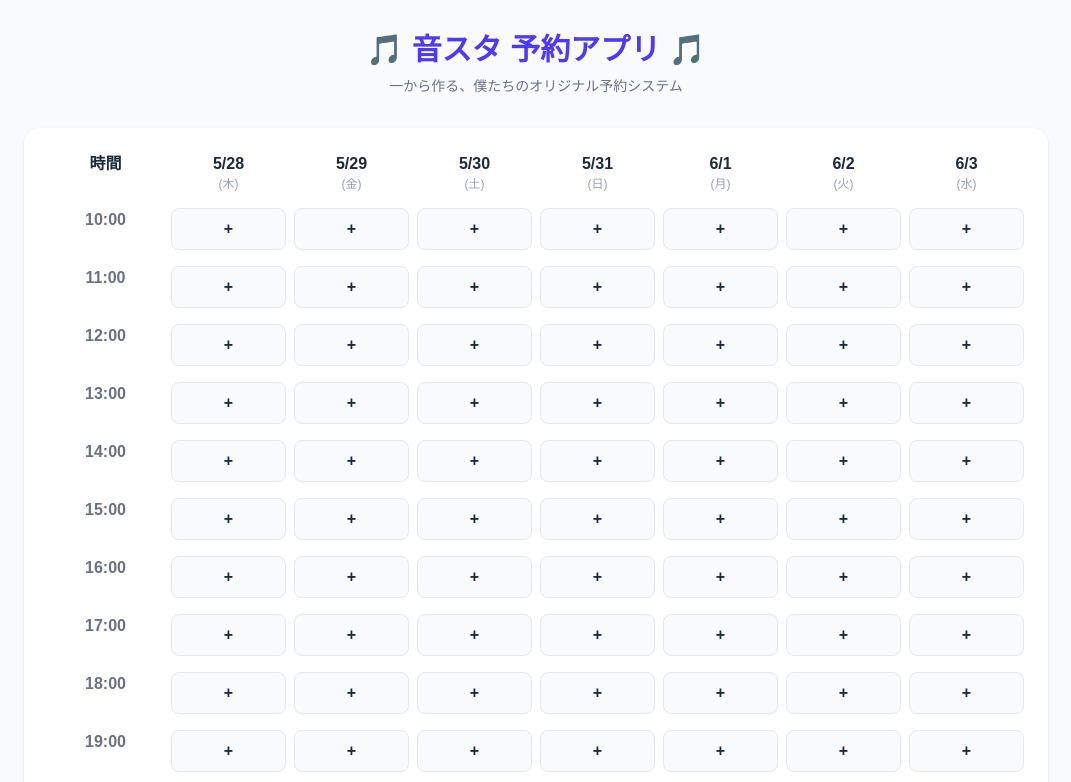
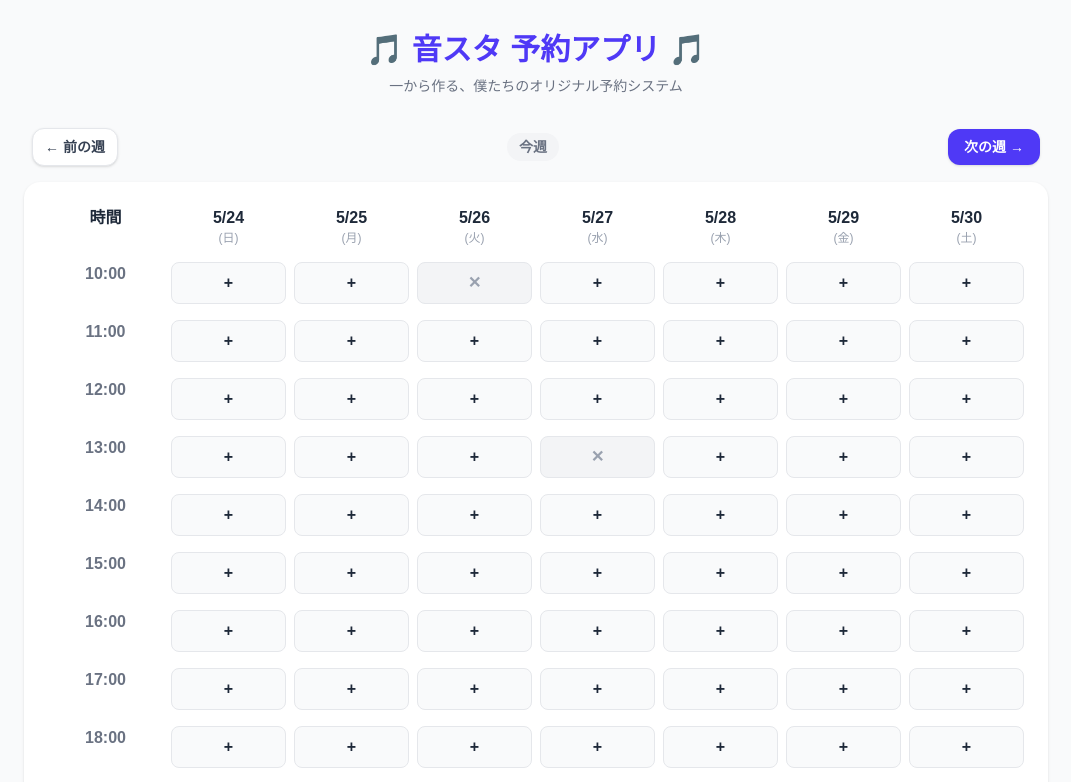
Before and after one commit to Setuna0420/ts-docker, a Next.js app in the folder club-room-reserve/: page / in a window 1280 px wide. Shown: the top 782 px of the page, without its empty margins (104-1175 px from the left). Built offline with nearby package versions, Linux system fonts and the light colour scheme.

Commit message:
カレンダーを修正しました

```diff
--- a/club-room-reserve/src/app/page.tsx
+++ b/club-room-reserve/src/app/page.tsx
@@ -2,13 +2,16 @@
 
 import React, { useState } from "react"
 
-const generateInitialDays = () => {
+const generateInitialDays = (offset: number) => {
   const generateDays = [];
   const dayNames = ["日", "月", "火", "水", "木", "金", "土"];
 
+  const today = new Date();
+  const currentDayOfWeek = today.getDay();
+
   for (let i = 0; i < 7; i++) {
     const d = new Date();
-    d.setDate(d.getDate() + i);
+    d.setDate(today.getDate() - currentDayOfWeek + i + offset);
     const month = d.getMonth() + 1;
     const date = d.getDate();
     const label = month + "/" + date;
@@ -35,7 +38,8 @@ const generateTimes = () => {
 const bookedSlots = ["10:00 5/26", "13:00 5/27", "19:00 5/26"];
 
 export default function ReservationPage() {
-  const [days] = useState(() => generateInitialDays());
+  const [dayOffset, setDayOffset] = useState(0);
+  const days = generateInitialDays(dayOffset);
   const [times] = useState(() => generateTimes());
 
   // 💡 記憶のための箱
@@ -43,6 +47,8 @@ export default function ReservationPage() {
 
   const [userName, setUserName] = useState("");
   const [studentId, setStudentId] = useState("");
+
+
 
   const isFormValid = userName.trim() !== "" && studentId.trim() !== "";
 
@@ -57,6 +63,23 @@ export default function ReservationPage() {
         <p className="text-center text-gray-500 mb-8 text-sm">
           一から作る、僕たちのオリジナル予約システム
         </p>
+
+        <div className="flex justify-between items-center mb-4 px-2">
+          <button
+            onClick={() => setDayOffset(dayOffset - 7)}
+            className="bg-white hover:bg-gray-50 text-gray-700 border border-gray-200 font-bold py-2 px-3 rounded-xl text-sm transition-colors shadow-sm"
+          >
+            ← 前の週
+          </button>
+          <span className="text-sm font-bold text-gray-500 bg-gray-100 px-3 py-1 rounded-full">
+            {dayOffset === 0 ? "今週" : `${dayOffset / 7}週間後の週`}
+          </span>
+          <button
+            onClick={() => setDayOffset(dayOffset + 7)}
+            className="bg-indigo-600 hover:bg-indigo-700 text-white font-bold py-2 px-4 rounded-xl text-sm transition-colors shadow-sm"
+          >
+            次の週 →
+          </button>        </div>
 
         {/* スケジュール表 */}
         <div className="bg-white rounded-2xl p-6 shadow-sm">
```
